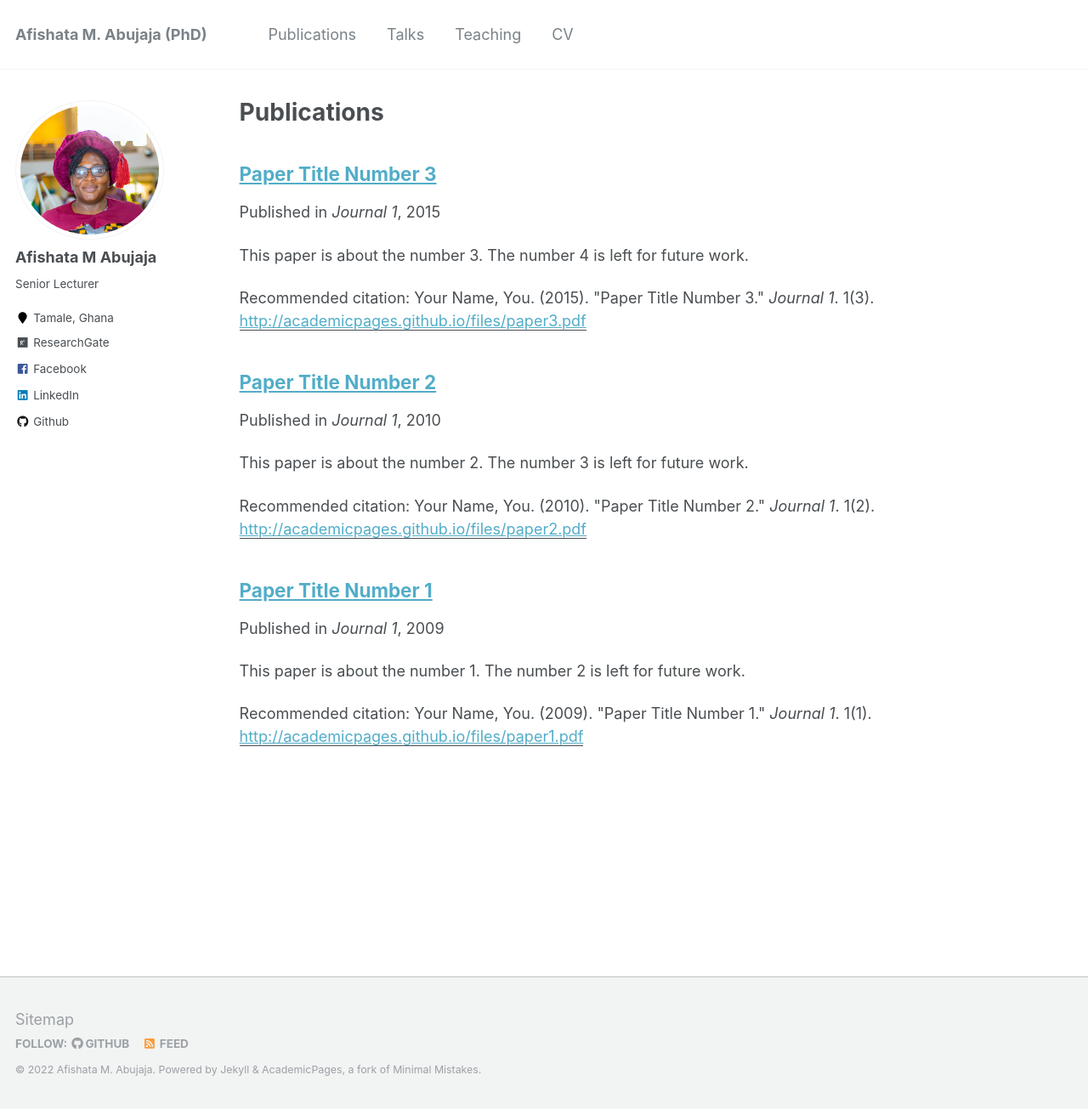
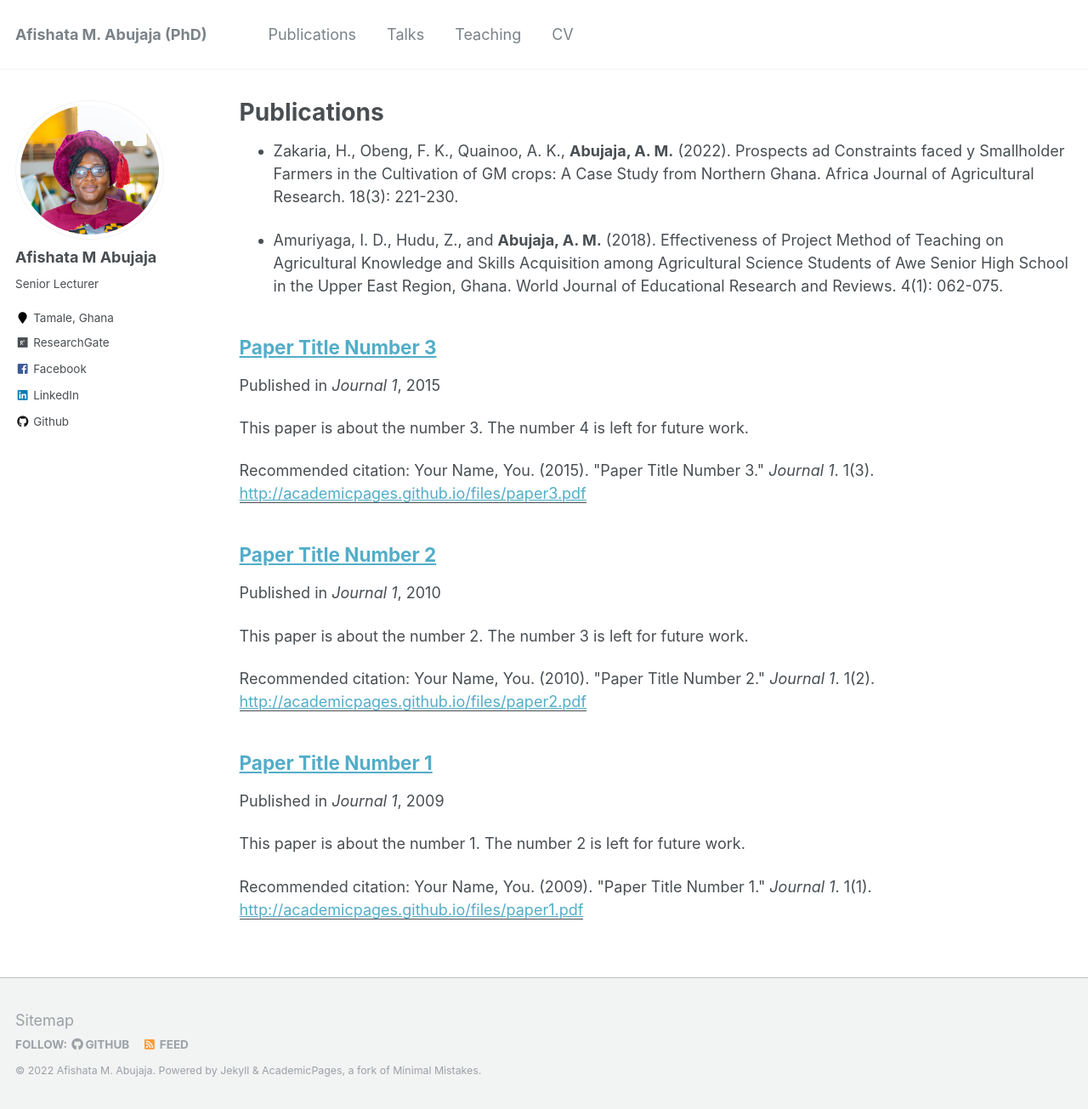
Before and after one commit to Abujaja93/abujaja, a Jekyll site: the page built from _pages/publications.md, in a window 1280 px wide and 1305 px high. Shown: the whole window at 85% size. Built offline with Jekyll 4.4.1, drawn with Linux system fonts in a browser that asks for light colours.

Commit message:
Update publications.md

```diff
--- a/_pages/publications.md
+++ b/_pages/publications.md
@@ -4,6 +4,12 @@ title: "Publications"
 permalink: /publications/
 author_profile: true
 ---
+
+* Zakaria, H., Obeng, F. K., Quainoo, A. K., **Abujaja, A. M.** (2022). Prospects ad Constraints faced y Smallholder Farmers in the Cultivation of GM crops: A Case Study from Northern Ghana. Africa Journal of Agricultural Research. 18(3): 221-230.
+
+* Amuriyaga, I. D., Hudu, Z., and **Abujaja, A. M.** (2018). Effectiveness of Project Method of Teaching on Agricultural Knowledge and Skills Acquisition among Agricultural Science Students of Awe Senior High School in the Upper East Region, Ghana. World Journal of Educational Research and Reviews. 4(1): 062-075.
+
+
 
 {% if author.googlescholar %}
   You can also find my articles on <u><a href="{{author.googlescholar}}">my Google Scholar profile</a>.</u>
```
